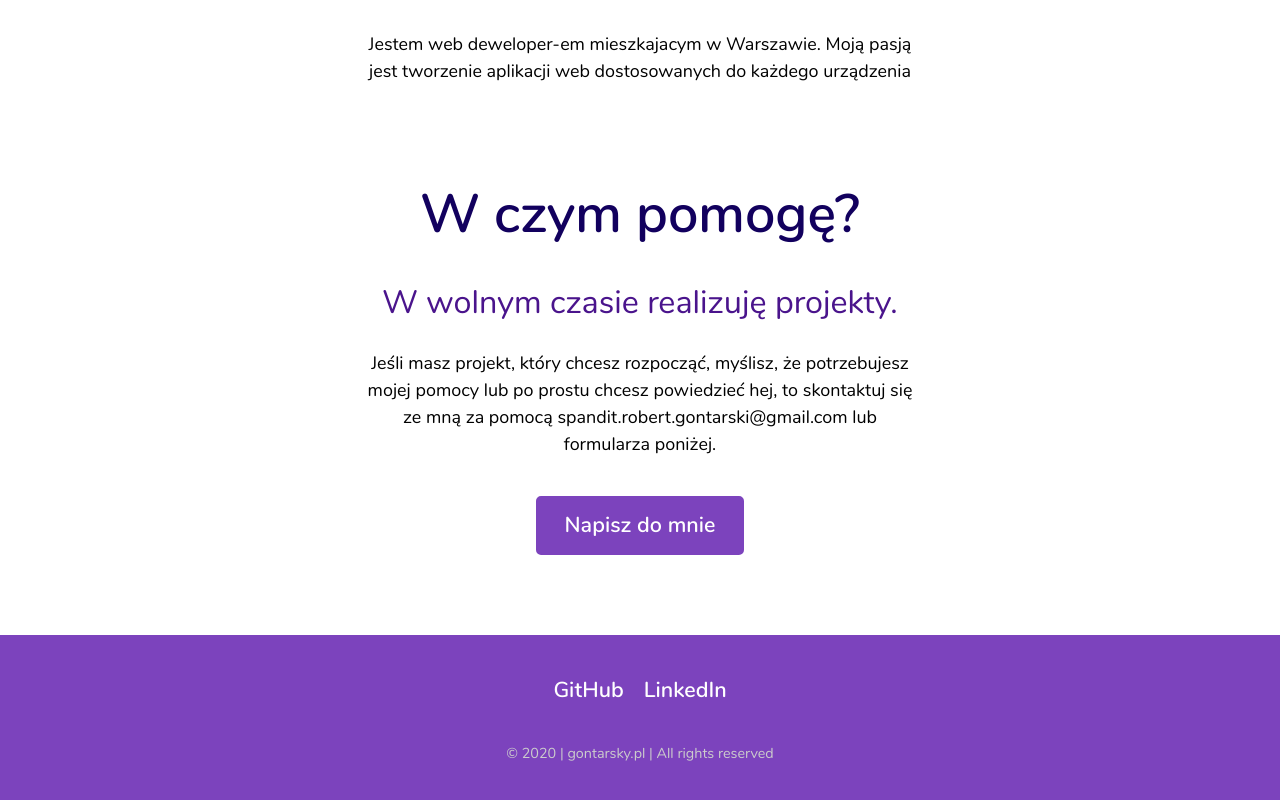
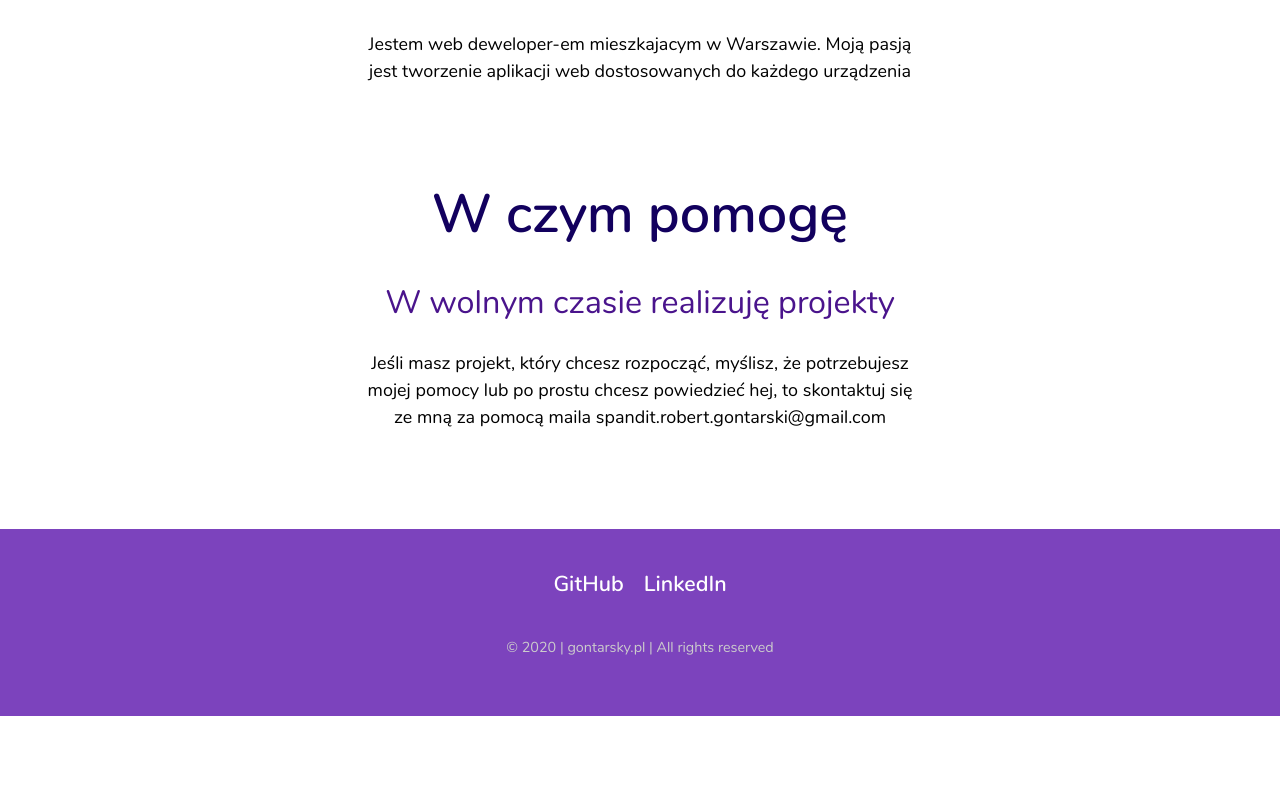
Before and after one commit to Citentel/portfolio-project, a React (Create React App) app: page / in a window 1280 px wide. Shown: the part 658-1458 px from the top of the page. After the commit the page ends 1374 px from the top, so only its background shows below. Built offline with nearby package versions, Linux system fonts and the light colour scheme.

Commit message:
changed text on contatc component and hidden contatc link

```diff
--- a/src/Routing/index.js
+++ b/src/Routing/index.js
@@ -64,11 +64,11 @@ class Routing extends Component {
                                     Projekty
                                 </Link>
                             </div>
-                            <div className="navbar__box--links__link">
+                            {/* <div className="navbar__box--links__link">
                                 <Link to={{ pathname : "/kontakt" }} onClick={((e) => this.handleClick(e))}>
                                     Kontakt
                                 </Link>
-                            </div>
+                            </div> */}
                         </div>
                     </div>
                 </nav>
@@ -100,7 +100,7 @@ class Routing extends Component {
                             }
                         }
                     />
-                    <Route
+                    {/* <Route
                         path="/kontakt"
                         render = {
                             () => {
@@ -111,7 +111,7 @@ class Routing extends Component {
                                 );
                             }
                         }
-                    />
+                    /> */}
                 </Switch>
             </BrowserRouter>
         );
--- a/src/components/Contact/index.js
+++ b/src/components/Contact/index.js
@@ -1,5 +1,5 @@
 import React, { Component } from "react";
-import { Link, BrowserRouter } from "react-router-dom";
+// import { Link, BrowserRouter } from "react-router-dom";
 import "./static/css/index.css";
 
 class Contact extends Component {
@@ -7,10 +7,10 @@ class Contact extends Component {
         return (
             <div className="contact">
                 <div className="contact__box">
-                    <h2 className="contact__box--h2">W czym pomogę?</h2>
-                    <h3 className="contact__box--h3">W wolnym czasie realizuję projekty.</h3>
-                    <p className="contact__box--p">Jeśli masz projekt, który chcesz rozpocząć, myślisz, że potrzebujesz mojej pomocy lub po prostu chcesz powiedzieć hej, to skontaktuj się ze mną za pomocą spandit.robert.gontarski@gmail.com lub formularza poniżej.</p>
-                    <BrowserRouter>
+                    <h2 className="contact__box--h2">W czym pomogę</h2>
+                    <h3 className="contact__box--h3">W wolnym czasie realizuję projekty</h3>
+                    <p className="contact__box--p">Jeśli masz projekt, który chcesz rozpocząć, myślisz, że potrzebujesz mojej pomocy lub po prostu chcesz powiedzieć hej, to skontaktuj się ze mną za pomocą maila spandit.robert.gontarski@gmail.com</p>
+                    {/* <BrowserRouter>
                         <Link
                             to={{
                                 pathname : "/kontakt",
@@ -19,7 +19,7 @@ class Contact extends Component {
                         >
                             Napisz do mnie
                         </Link>
-                    </BrowserRouter>
+                    </BrowserRouter> */}
                 </div>
             </div>
         );
--- a/src/components/Contact/static/css/index.css
+++ b/src/components/Contact/static/css/index.css
@@ -1 +1 @@
-.contact{width:100%;padding:40px 0px;display:flex;justify-content:center}.contact .contact__box{max-width:600px;width:100%;text-align:center;padding:0px 20px}.contact .contact__box .contact__box--h2{font-size:54px;line-height:63px;margin:0px 0px 40px;color:#12005e}.contact .contact__box .contact__box--h3{font-size:32.4px;line-height:41.4px;line-height:100%;font-weight:400;color:#4a148c}.contact .contact__box .contact__box--a{font-size:21.6px;line-height:30.6px;font-weight:600;text-decoration:none;display:inline-block;padding:10px 25px;margin:20px 0px 0px;color:#ffffff;background-color:#7c43bd;border-radius:5px;border:4px solid #7c43bd;transition:all .3s ease-in-out}.contact .contact__box .contact__box--a:hover{color:#12005e;background-color:#ffffff;border:4px solid #12005e}
+.contact{width:100%;padding:40px 0px;display:flex;justify-content:center}.contact .contact__box{max-width:600px;width:100%;text-align:center;padding:0px 20px}.contact .contact__box .contact__box--h2{font-size:54px;line-height:63px;margin:0px 0px 40px;color:#12005e}.contact .contact__box .contact__box--h3{font-size:32.4px;line-height:41.4px;line-height:100%;font-weight:400;color:#4a148c}
--- a/src/components/Contact/static/css/index.less
+++ b/src/components/Contact/static/css/index.less
@@ -23,24 +23,24 @@
             font-weight: 400;
             color: @color__primary--basic;
         }
-        .contact__box--a {
-            font-size: @base__font-size * 1.2;
-            line-height: @base__font-size * 1.7;
-            font-weight: 600;
-            text-decoration: none;
-            display: inline-block;
-            padding: 10px 25px;
-            margin:  20px 0px 0px;
-            color: @color__white;
-            background-color: @color__primary--light;
-            border-radius: 5px;
-            border: 4px solid @color__primary--light;
-            transition: all 0.3s ease-in-out;
-            &:hover {
-                color: @color__primary--dark;
-                background-color: @color__white;
-                border: 4px solid @color__primary--dark;
-            }
-        }
+        // .contact__box--a {
+        //     font-size: @base__font-size * 1.2;
+        //     line-height: @base__font-size * 1.7;
+        //     font-weight: 600;
+        //     text-decoration: none;
+        //     display: inline-block;
+        //     padding: 10px 25px;
+        //     margin:  20px 0px 0px;
+        //     color: @color__white;
+        //     background-color: @color__primary--light;
+        //     border-radius: 5px;
+        //     border: 4px solid @color__primary--light;
+        //     transition: all 0.3s ease-in-out;
+        //     &:hover {
+        //         color: @color__primary--dark;
+        //         background-color: @color__white;
+        //         border: 4px solid @color__primary--dark;
+        //     }
+        // }
     }
 }
```
